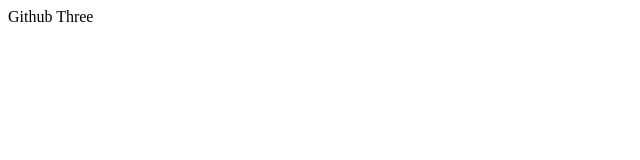
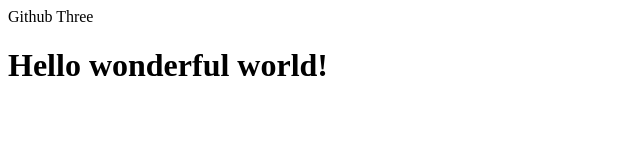
Before and after one commit to Hatrax/Github-Three, a plain HTML site: page index.html in a window 1280 px wide. Shown: the whole page, without its empty margins (0-640 px from the left). Drawn offline with Linux system fonts and the light colour scheme.

Commit message:
added h1 and styled it

```diff
--- a/index.html
+++ b/index.html
@@ -5,6 +5,6 @@
     <link ref="stylesheet" href="style.css">
   </head>
   <body>
-
-  </body>
+      <h1> Hello wonderful world!</h1>
+   </body>
 </html>
--- a/style.css
+++ b/style.css
@@ -0,0 +1,4 @@
+h1 {
+    font-family: sans-serif;
+    font-size: 60px;
+}
```
